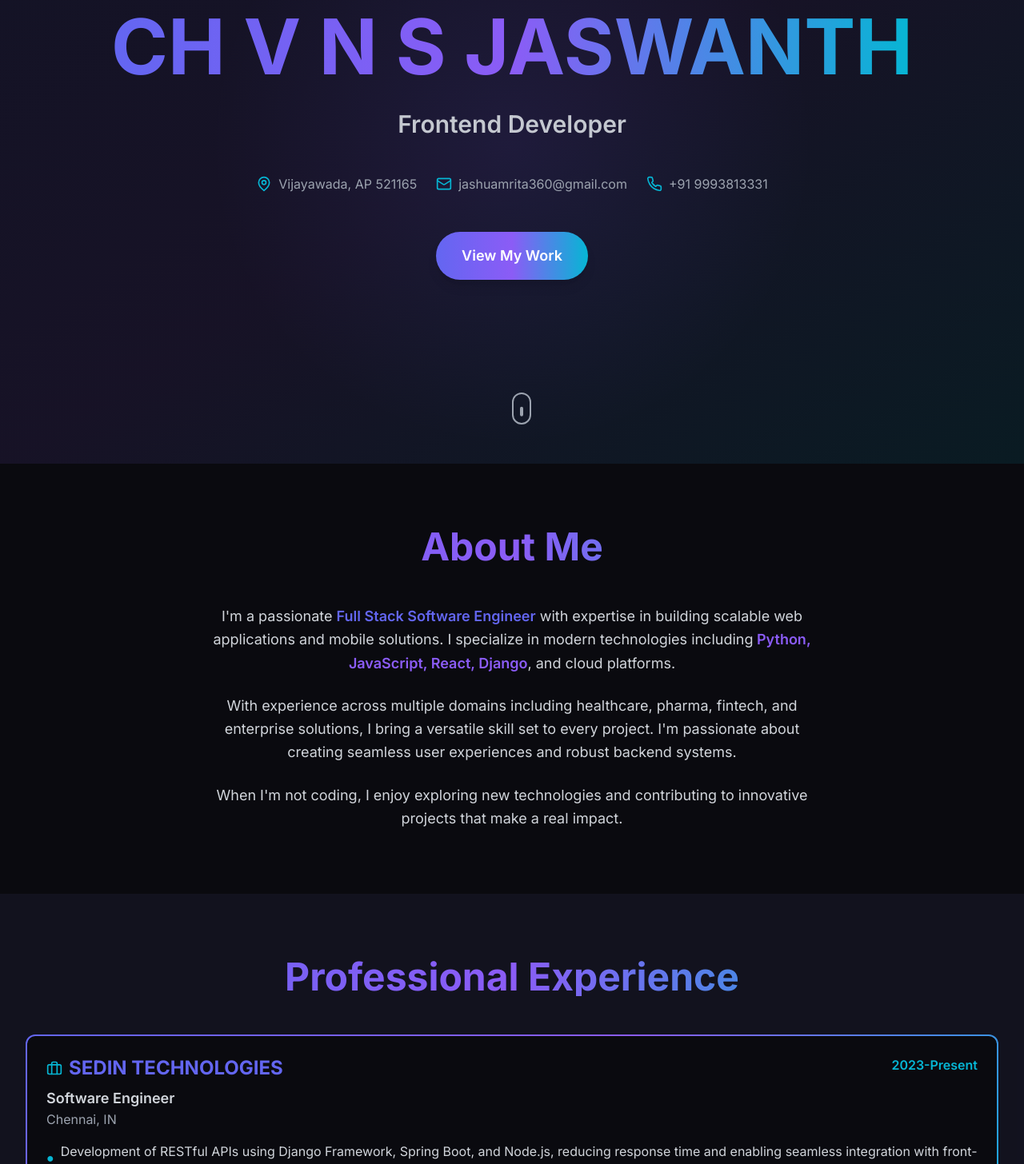
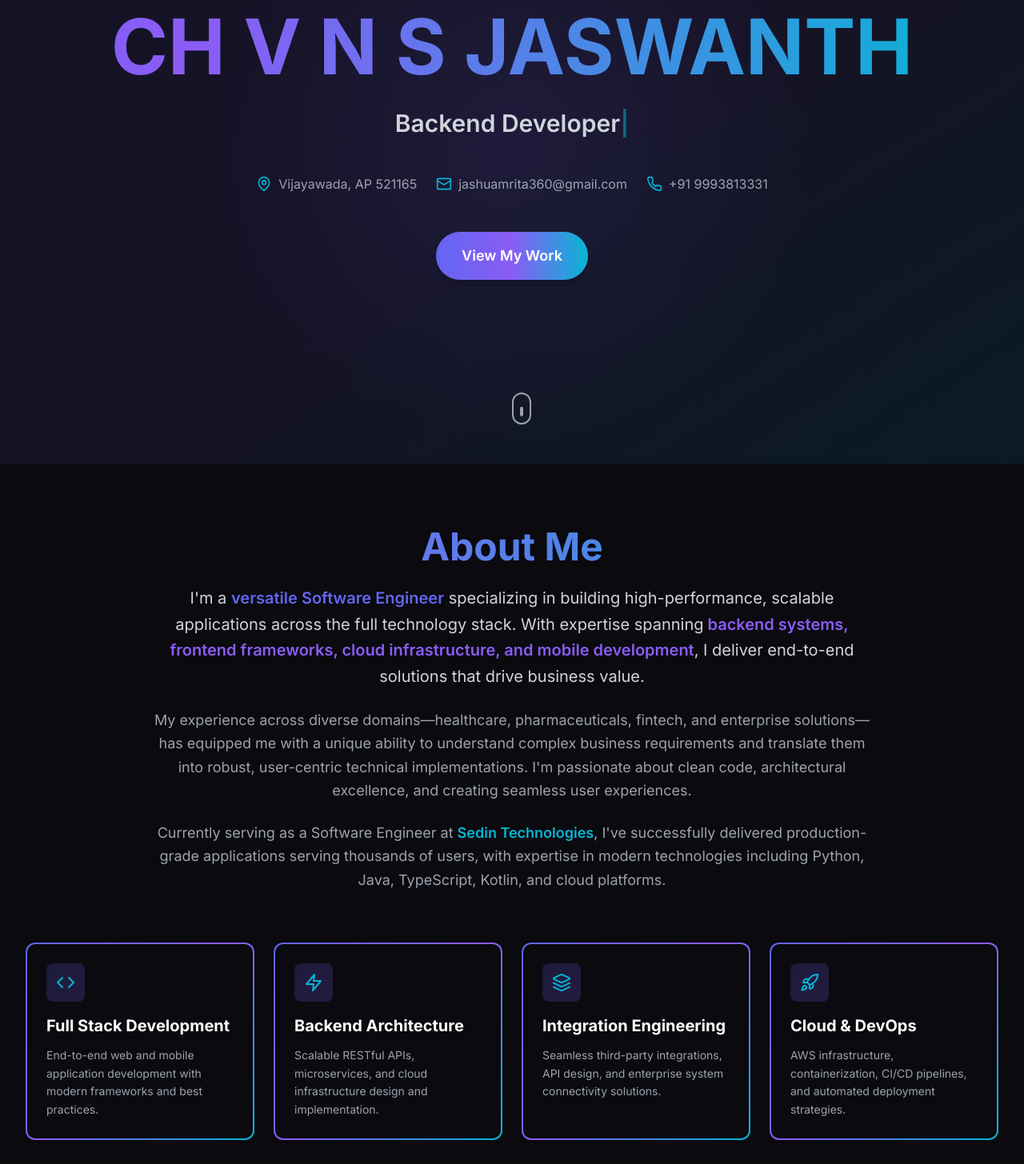
Before and after one commit to royalcreator1/personal-website, a Next.js app: page / in a window 1280 px wide. Shown: the part 220-1676 px from the top of the page at 80% size. Built offline with nearby package versions, Linux system fonts and the light colour scheme.

Commit message:
Add typewriter effect, update About section, enhance skills, add LinkedIn, and improve UI design

```diff
--- a/src/app/globals.css
+++ b/src/app/globals.css
@@ -5,12 +5,28 @@
 @layer base {
   body {
     @apply bg-dark text-white;
+    font-feature-settings: "rlig" 1, "calt" 1;
+  }
+
+  html {
+    scroll-behavior: smooth;
   }
 }
 
 @layer utilities {
   .text-gradient {
     @apply bg-clip-text text-transparent bg-gradient-to-r from-primary via-secondary to-accent;
+    background-size: 200% auto;
+    animation: gradient-shift 3s ease infinite;
+  }
+
+  @keyframes gradient-shift {
+    0%, 100% {
+      background-position: 0% 50%;
+    }
+    50% {
+      background-position: 100% 50%;
+    }
   }
 
   .gradient-border {
@@ -18,10 +34,27 @@
     background: linear-gradient(135deg, #6366f1, #8b5cf6, #06b6d4);
     padding: 2px;
     border-radius: 12px;
+    transition: all 0.3s ease;
+  }
+
+  .gradient-border:hover {
+    box-shadow: 0 0 20px rgba(99, 102, 241, 0.3);
+    transform: translateY(-2px);
   }
 
   .gradient-border-content {
     background: #0a0a0f;
     border-radius: 10px;
+    height: 100%;
+  }
+
+  .glass-effect {
+    background: rgba(26, 26, 46, 0.7);
+    backdrop-filter: blur(10px);
+    border: 1px solid rgba(255, 255, 255, 0.1);
+  }
+
+  .section-padding {
+    @apply py-20 px-4 sm:px-6 lg:px-8;
   }
 }
--- a/src/components/About.tsx
+++ b/src/components/About.tsx
@@ -1,43 +1,91 @@
 'use client'
 
 import { motion } from 'framer-motion'
+import { Code, Zap, Layers, Rocket } from 'lucide-react'
 
 const About = () => {
+  const services = [
+    {
+      icon: Code,
+      title: "Full Stack Development",
+      description: "End-to-end web and mobile application development with modern frameworks and best practices."
+    },
+    {
+      icon: Zap,
+      title: "Backend Architecture",
+      description: "Scalable RESTful APIs, microservices, and cloud infrastructure design and implementation."
+    },
+    {
+      icon: Layers,
+      title: "Integration Engineering",
+      description: "Seamless third-party integrations, API design, and enterprise system connectivity solutions."
+    },
+    {
+      icon: Rocket,
+      title: "Cloud & DevOps",
+      description: "AWS infrastructure, containerization, CI/CD pipelines, and automated deployment strategies."
+    }
+  ]
+
   return (
-    <section id="about" className="py-20 px-4 sm:px-6 lg:px-8">
+    <section id="about" className="py-20 px-4 sm:px-6 lg:px-8 relative">
       <div className="max-w-7xl mx-auto">
-        <motion.h2
+        <motion.div
           initial={{ opacity: 0, y: 20 }}
           whileInView={{ opacity: 1, y: 0 }}
           viewport={{ once: true }}
           transition={{ duration: 0.6 }}
-          className="text-4xl md:text-5xl font-bold text-center mb-12 text-gradient"
+          className="text-center mb-16"
         >
+          <h2 className="text-4xl md:text-5xl font-bold mb-6 text-gradient">
             About Me
-        </motion.h2>
+          </h2>
+          <div className="max-w-4xl mx-auto">
+            <p className="text-xl text-gray-300 leading-relaxed mb-6">
+              I'm a <span className="text-primary font-semibold">versatile Software Engineer</span> specializing in
+              building high-performance, scalable applications across the full technology stack. With expertise spanning
+              <span className="text-secondary font-semibold"> backend systems, frontend frameworks, cloud infrastructure, and mobile development</span>,
+              I deliver end-to-end solutions that drive business value.
+            </p>
+            <p className="text-lg text-gray-400 leading-relaxed mb-6">
+              My experience across diverse domains—healthcare, pharmaceuticals, fintech, and enterprise solutions—has
+              equipped me with a unique ability to understand complex business requirements and translate them into
+              robust, user-centric technical implementations. I'm passionate about clean code, architectural excellence,
+              and creating seamless user experiences.
+            </p>
+            <p className="text-lg text-gray-400 leading-relaxed">
+              Currently serving as a Software Engineer at <span className="text-accent font-semibold">Sedin Technologies</span>,
+              I've successfully delivered production-grade applications serving thousands of users, with expertise in
+              modern technologies including Python, Java, TypeScript, Kotlin, and cloud platforms.
+            </p>
+          </div>
+        </motion.div>
 
+        {/* Services Grid */}
+        <div className="grid grid-cols-1 md:grid-cols-2 lg:grid-cols-4 gap-6 mt-16">
+          {services.map((service, index) => {
+            const Icon = service.icon
+            return (
               <motion.div
-          initial={{ opacity: 0, y: 20 }}
+                key={index}
+                initial={{ opacity: 0, y: 30 }}
                 whileInView={{ opacity: 1, y: 0 }}
                 viewport={{ once: true }}
-          transition={{ duration: 0.6, delay: 0.2 }}
-          className="max-w-3xl mx-auto text-center text-gray-300 text-lg leading-relaxed"
+                transition={{ duration: 0.6, delay: index * 0.1 }}
+                whileHover={{ y: -5 }}
+                className="gradient-border p-6 h-full"
               >
-          <p className="mb-6">
-            I'm a passionate <span className="text-primary font-semibold">Full Stack Software Engineer</span> with expertise in building
-            scalable web applications and mobile solutions. I specialize in modern technologies including
-            <span className="text-secondary font-semibold"> Python, JavaScript, React, Django</span>, and cloud platforms.
-          </p>
-          <p className="mb-6">
-            With experience across multiple domains including healthcare, pharma, fintech, and enterprise solutions,
-            I bring a versatile skill set to every project. I'm passionate about creating seamless user experiences
-            and robust backend systems.
-          </p>
-          <p>
-            When I'm not coding, I enjoy exploring new technologies and contributing to innovative projects that
-            make a real impact.
-          </p>
+                <div className="gradient-border-content p-6 h-full flex flex-col">
+                  <div className="p-3 bg-gradient-to-br from-primary/20 to-secondary/20 rounded-lg w-fit mb-4">
+                    <Icon className="w-6 h-6 text-accent" />
+                  </div>
+                  <h3 className="text-xl font-bold text-white mb-3">{service.title}</h3>
+                  <p className="text-gray-400 text-sm leading-relaxed flex-grow">{service.description}</p>
+                </div>
               </motion.div>
+            )
+          })}
+        </div>
       </div>
     </section>
   )
--- a/src/components/Contact.tsx
+++ b/src/components/Contact.tsx
@@ -1,7 +1,7 @@
 'use client'
 
 import { motion } from 'framer-motion'
-import { Mail, Phone, MapPin, Send } from 'lucide-react'
+import { Mail, Phone, MapPin, Send, Linkedin } from 'lucide-react'
 import { profile } from '@/data/profile'
 import { useState } from 'react'
 
@@ -98,6 +98,20 @@ const Contact = () => {
                     <div>
                       <p className="text-sm text-gray-400">Phone</p>
                       <p className="text-white">{profile.phone}</p>
+                    </div>
+                  </motion.a>
+
+                  <motion.a
+                    href={profile.linkedin}
+                    target="_blank"
+                    rel="noopener noreferrer"
+                    whileHover={{ scale: 1.05 }}
+                    className="flex items-center gap-4 p-4 rounded-lg bg-dark-secondary/50 hover:bg-dark-secondary transition-colors"
+                  >
+                    <Linkedin className="w-6 h-6 text-accent" />
+                    <div>
+                      <p className="text-sm text-gray-400">LinkedIn</p>
+                      <p className="text-white">Connect with me</p>
                     </div>
                   </motion.a>
 
--- a/src/components/Hero.tsx
+++ b/src/components/Hero.tsx
@@ -1,6 +1,6 @@
 'use client'
 
-import { motion, AnimatePresence } from 'framer-motion'
+import { motion } from 'framer-motion'
 import { Mail, Phone, MapPin } from 'lucide-react'
 import { profile } from '@/data/profile'
 import { useState, useEffect } from 'react'
@@ -15,14 +15,41 @@ const titles = [
 
 const Hero = () => {
   const [currentTitleIndex, setCurrentTitleIndex] = useState(0)
+  const [displayedText, setDisplayedText] = useState('')
+  const [isDeleting, setIsDeleting] = useState(false)
+  const [typingSpeed, setTypingSpeed] = useState(100)
 
   useEffect(() => {
-    const interval = setInterval(() => {
+    const currentTitle = titles[currentTitleIndex]
+    let timeout: NodeJS.Timeout
+
+    if (!isDeleting && displayedText === currentTitle) {
+      // Finished typing, wait then start deleting
+      timeout = setTimeout(() => {
+        setIsDeleting(true)
+        setTypingSpeed(50)
+      }, 2000)
+    } else if (isDeleting && displayedText === '') {
+      // Finished deleting, move to next title
+      setIsDeleting(false)
       setCurrentTitleIndex((prev) => (prev + 1) % titles.length)
-    }, 3000) // Change title every 3 seconds
+      setTypingSpeed(100)
+    } else if (isDeleting) {
+      // Deleting characters
+      timeout = setTimeout(() => {
+        setDisplayedText(currentTitle.substring(0, displayedText.length - 1))
+      }, typingSpeed)
+    } else {
+      // Typing characters
+      timeout = setTimeout(() => {
+        setDisplayedText(currentTitle.substring(0, displayedText.length + 1))
+      }, typingSpeed)
+    }
 
-    return () => clearInterval(interval)
-  }, [])
+    return () => {
+      if (timeout) clearTimeout(timeout)
+    }
+  }, [displayedText, isDeleting, currentTitleIndex, typingSpeed])
 
   return (
     <section id="hero" className="min-h-screen flex items-center justify-center relative overflow-hidden">
@@ -46,18 +73,10 @@ const Hero = () => {
           </motion.h1>
 
           <div className="h-12 md:h-16 flex items-center justify-center mb-8">
-            <AnimatePresence mode="wait">
-              <motion.p
-                key={currentTitleIndex}
-                initial={{ opacity: 0, y: 20 }}
-                animate={{ opacity: 1, y: 0 }}
-                exit={{ opacity: 0, y: -20 }}
-                transition={{ duration: 0.5 }}
-                className="text-2xl md:text-3xl text-gray-300 font-semibold"
-              >
-                {titles[currentTitleIndex]}
-              </motion.p>
-            </AnimatePresence>
+            <p className="text-2xl md:text-3xl text-gray-300 font-semibold">
+              {displayedText}
+              <span className="animate-pulse text-accent">|</span>
+            </p>
           </div>
 
           <motion.div
--- a/src/data/profile.ts
+++ b/src/data/profile.ts
@@ -4,6 +4,7 @@ export const profile = {
   location: "Vijayawada, AP 521165",
   email: "jashuamrita360@gmail.com",
   phone: "+91 9993813331",
+  linkedin: "https://www.linkedin.com/in/ch-v-n-s-jaswanth/",
 
   experience: [
     {
@@ -47,10 +48,13 @@ export const profile = {
   },
 
   skills: {
-    languages: ["Python", "Java", "JavaScript", "TypeScript"],
-    frameworks: ["Django Rest Framework", "React", "Spring Boot", "FastAPI", "Node.js", "Streamlit"],
-    databases: ["PostgreSQL", "MySQL"],
-    tools: ["Postman", "Git", "Stripe", "Tesla Fleet API", "Docker", "AWS", "Azure DevOps"]
+    languages: ["Python", "Java", "JavaScript", "TypeScript", "Kotlin"],
+    frameworks: ["Django Rest Framework", "React", "Next.js", "Spring Boot", "FastAPI", "Node.js", "Streamlit"],
+    databases: ["PostgreSQL", "MySQL", "Elasticsearch"],
+    cloud: ["AWS", "EC2", "S3", "CloudFormation", "VPN", "Docker"],
+    messaging: ["Kafka", "RabbitMQ"],
+    monitoring: ["Grafana", "Prometheus"],
+    tools: ["Postman", "Git", "Stripe", "Tesla Fleet API", "Azure DevOps", "WebRTC", "Medium"]
   },
 
   projects: [
```
Also changed, not shown: src/components/Skills.tsx (+62 -15 lines), 1 other file (tests, documents, lock files or other folders). Lines whose indentation alone changed are shown as unchanged.
